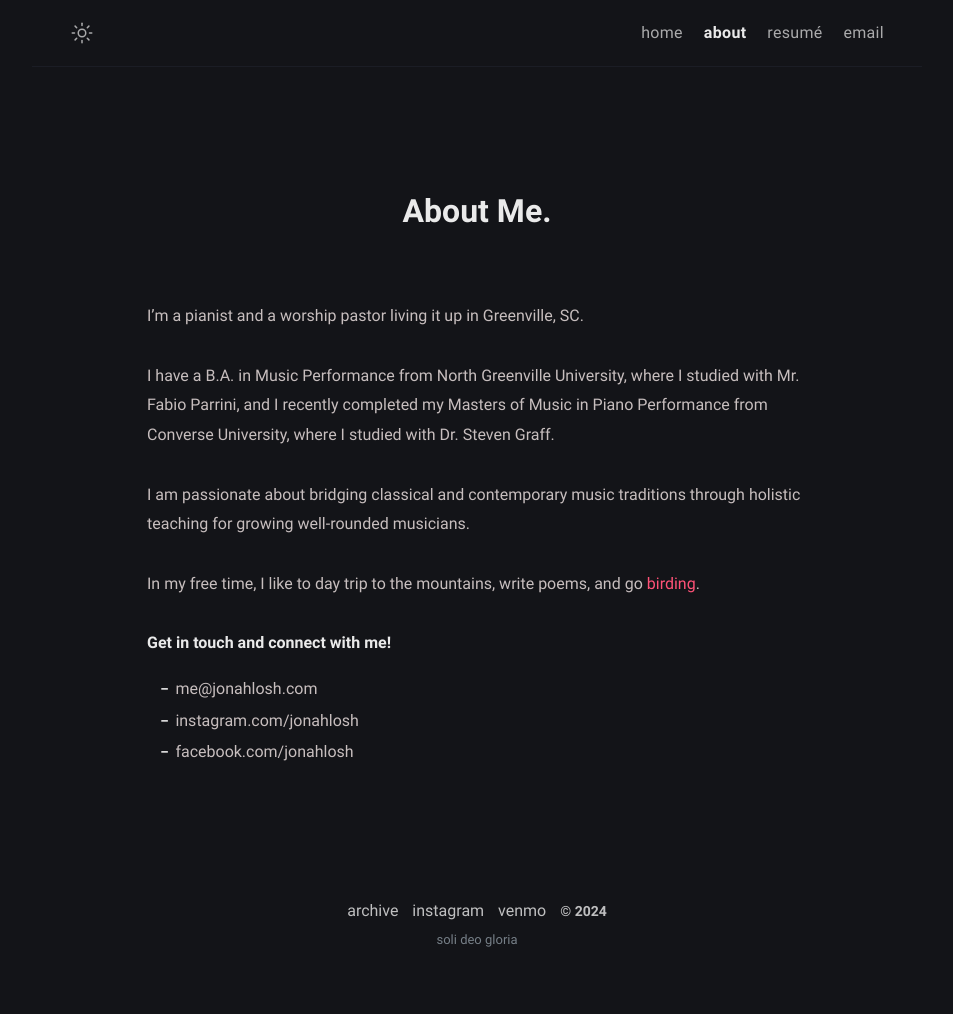
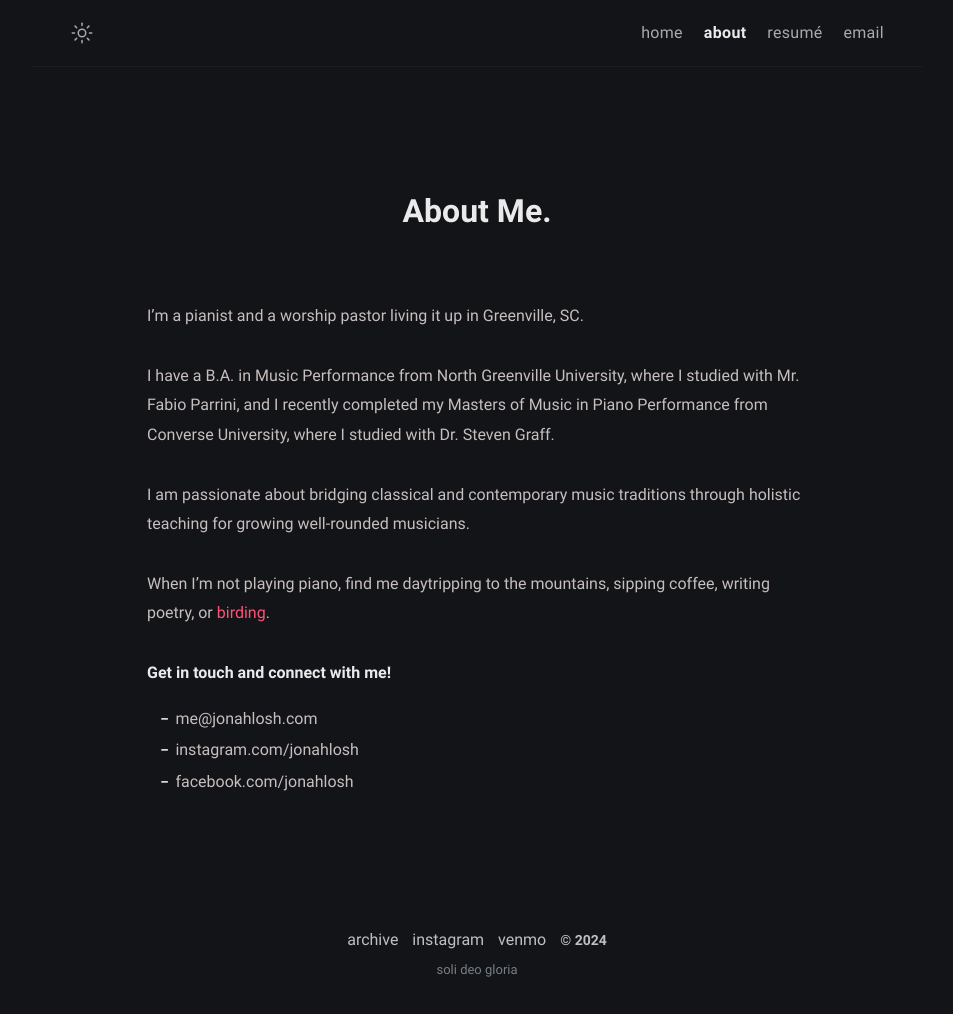
Before and after one commit to atrial-albumen/atrial-albumen.github.io, a Jekyll site: the page built from about.md, in a window 1280 px wide. Shown: the whole page, without its empty margins (163-1116 px from the left). Built offline with Jekyll 4.4.1, drawn with Linux system fonts in a browser that asks for light colours; before the commit the page ends 984 px from its top, so only the background shows below that.

Commit message:
Update about.md

```diff
--- a/about.md
+++ b/about.md
@@ -12,7 +12,7 @@ I have a B.A. in Music Performance from North Greenville University, where I stu
 
 I am passionate about bridging classical and contemporary music traditions through holistic teaching for growing well-rounded musicians.
 
-In my free time, I like to day trip to the mountains, write poems, and go [birding](https://www.newyorker.com/books/page-turner/the-difference-between-bird-watching-and-birding).
+When I'm not playing piano, find me daytripping to the mountains, sipping coffee, writing poetry, or [birding](https://www.newyorker.com/books/page-turner/the-difference-between-bird-watching-and-birding).
 
 **Get in touch and connect with me!**
 
```
